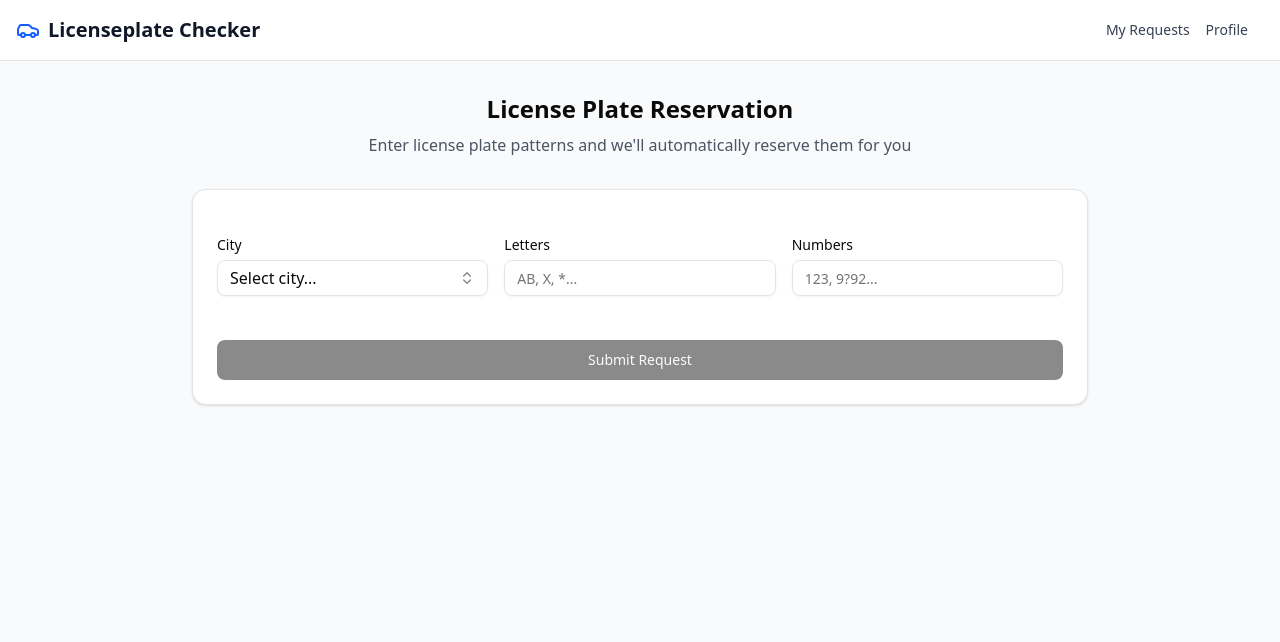
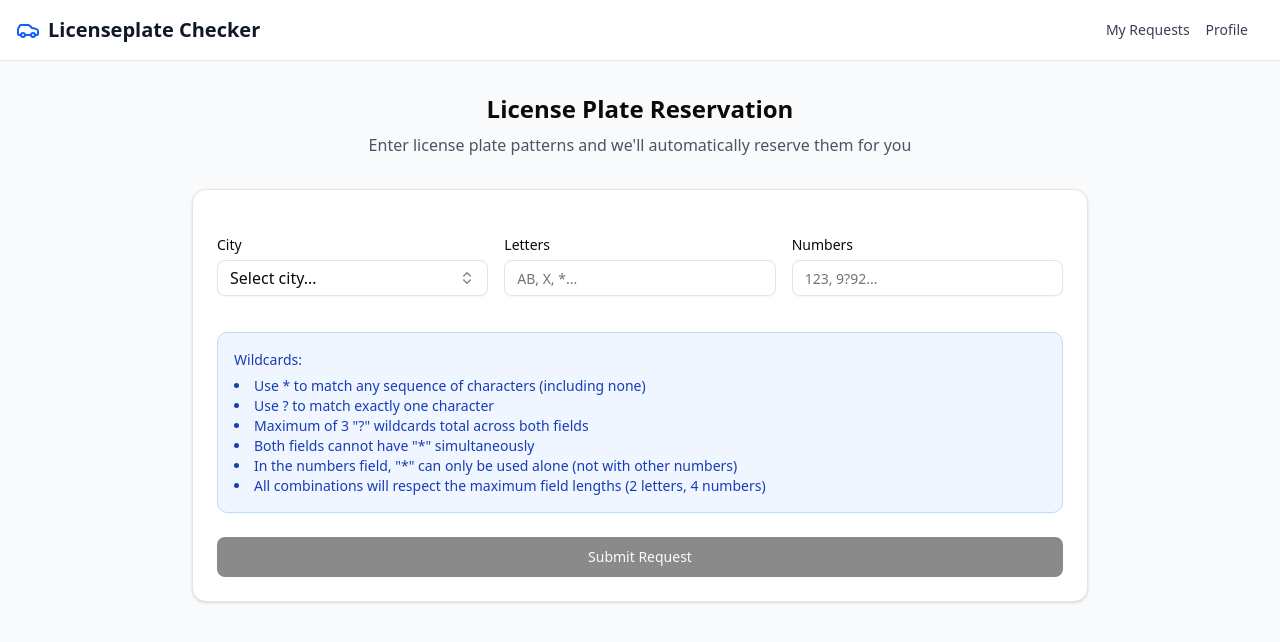
Before and after one commit to niklas-jacobsen/licenseplate-checker, a Next.js app in the folder apps/web/: page / in a window 1280 px wide. Shown: the top 642 px of the page. Built offline with nearby package versions, Linux system fonts and the light colour scheme.

Commit message:
add wildcard info using new alert component

```diff
--- a/apps/web/components/request-form.tsx
+++ b/apps/web/components/request-form.tsx
@@ -185,6 +185,28 @@ export default function LicensePlateForm() {
             </div>
           </div>
 
+          <Alert className="bg-blue-50 text-blue-800 border-blue-200 my-2">
+            <AlertDescription>
+              <p className="font-medium">Wildcards:</p>
+              <ul className="list-disc list-inside text-sm mt-1">
+                <li>
+                  Use * to match any sequence of characters (including none)
+                </li>
+                <li>Use ? to match exactly one character</li>
+                <li>Maximum of 3 "?" wildcards total across both fields</li>
+                <li>Both fields cannot have "*" simultaneously</li>
+                <li>
+                  In the numbers field, "*" can only be used alone (not with
+                  other numbers)
+                </li>
+                <li>
+                  All combinations will respect the maximum field lengths (2
+                  letters, 4 numbers)
+                </li>
+              </ul>
+            </AlertDescription>
+          </Alert>
+
           <div className="pt-4">
             <Button
               type="submit"
--- /dev/null
+++ b/apps/web/components/ui/alert.tsx
@@ -0,0 +1,59 @@
+import * as React from 'react'
+import { cva, type VariantProps } from 'class-variance-authority'
+
+import { cn } from '@shared/lib/utils'
+
+const alertVariants = cva(
+  'relative w-full rounded-lg border p-4 [&>svg~*]:pl-7 [&>svg+div]:translate-y-[-3px] [&>svg]:absolute [&>svg]:left-4 [&>svg]:top-4 [&>svg]:text-foreground',
+  {
+    variants: {
+      variant: {
+        default: 'bg-background text-foreground',
+        destructive:
+          'border-destructive/50 text-destructive dark:border-destructive [&>svg]:text-destructive',
+      },
+    },
+    defaultVariants: {
+      variant: 'default',
+    },
+  }
+)
+
+const Alert = React.forwardRef<
+  HTMLDivElement,
+  React.HTMLAttributes<HTMLDivElement> & VariantProps<typeof alertVariants>
+>(({ className, variant, ...props }, ref) => (
+  <div
+    ref={ref}
+    role="alert"
+    className={cn(alertVariants({ variant }), className)}
+    {...props}
+  />
+))
+Alert.displayName = 'Alert'
+
+const AlertTitle = React.forwardRef<
+  HTMLParagraphElement,
+  React.HTMLAttributes<HTMLHeadingElement>
+>(({ className, ...props }, ref) => (
+  <h5
+    ref={ref}
+    className={cn('mb-1 font-medium leading-none tracking-tight', className)}
+    {...props}
+  />
+))
+AlertTitle.displayName = 'AlertTitle'
+
+const AlertDescription = React.forwardRef<
+  HTMLParagraphElement,
+  React.HTMLAttributes<HTMLParagraphElement>
+>(({ className, ...props }, ref) => (
+  <div
+    ref={ref}
+    className={cn('text-sm [&_p]:leading-relaxed', className)}
+    {...props}
+  />
+))
+AlertDescription.displayName = 'AlertDescription'
+
+export { Alert, AlertTitle, AlertDescription }
```
